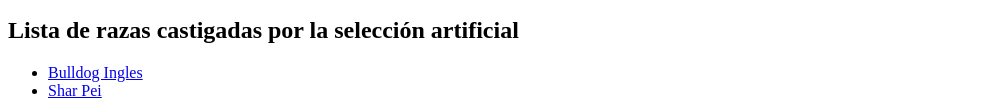
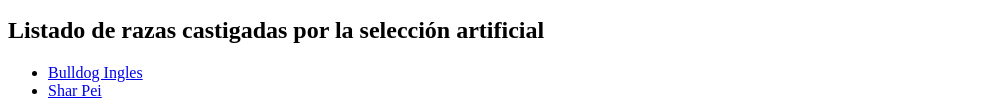
Before and after one commit to Sebaslc1077/LMSGI-02, a plain HTML site: page index.html in a window 1280 px wide. Shown: the part 953-1053 px from the top of the page, without its empty margins (0-987 px from the left). Drawn offline with Linux system fonts and the light colour scheme.

Commit message:
Update index.html

```diff
--- a/index.html
+++ b/index.html
@@ -45,7 +45,7 @@ con un estado de involución tan avanzado que parece ser irreversible.<br></p>
 </tr>
 </table>
 
-<h2>Lista de razas castigadas por la selección artificial</h2>
+<h2>Listado de razas castigadas por la selección artificial</h2>
 
 <ul>
   <li><a href="https://perrosdetrabajo.wordpress.com/2013/06/07/30/">Bulldog Ingles</a></li>
```
